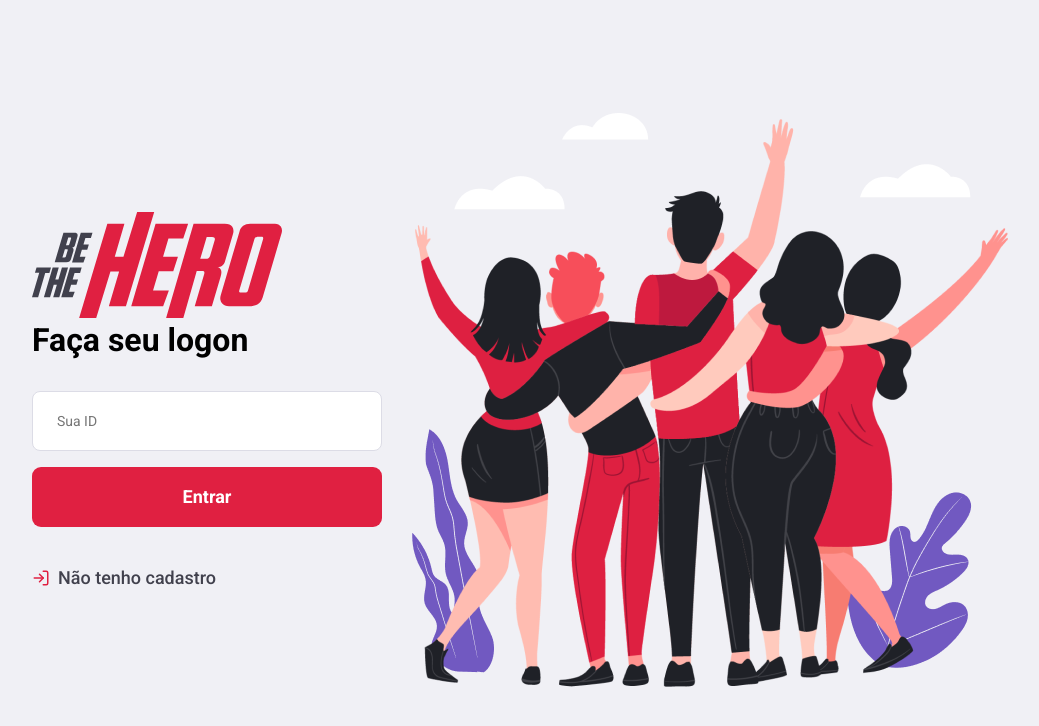
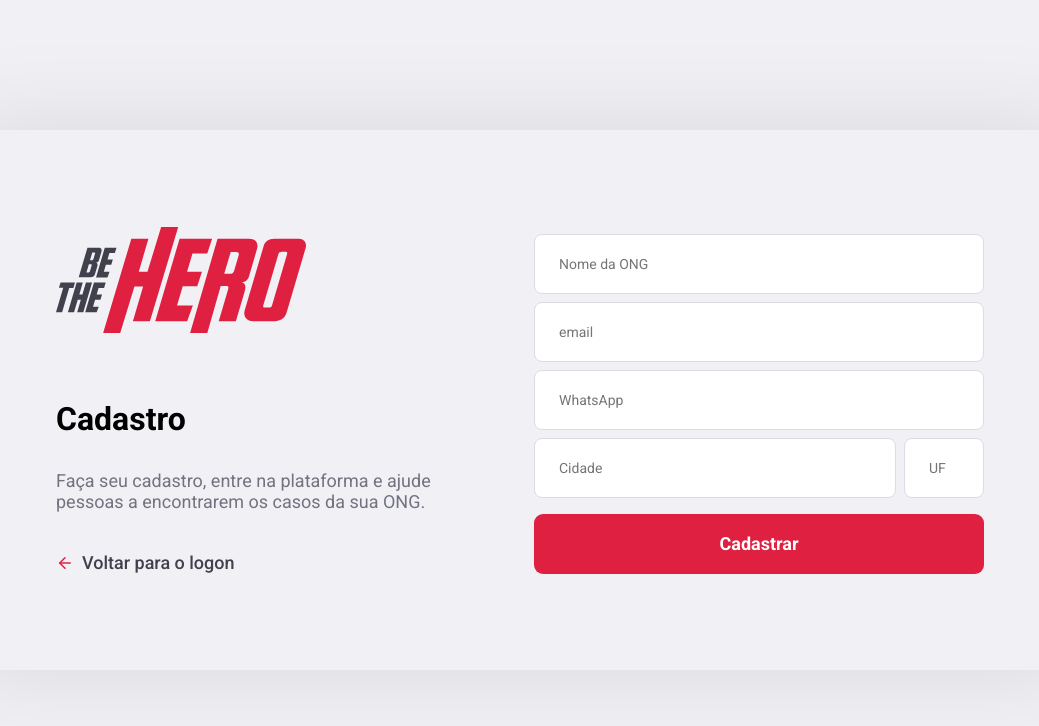
Before and after one commit to pavanetti/be-the-hero, a React (Create React App) app in the folder frontend/: page /register in a window 1280 px wide. Shown: the top 726 px of the page, without its empty margins (120-1159 px from the left). Built offline with nearby package versions, Linux system fonts and the light colour scheme.

Commit message:
Add register and profile pages

```diff
--- a/frontend/package.json
+++ b/frontend/package.json
@@ -9,6 +9,7 @@
     "react": "^16.13.1",
     "react-dom": "^16.13.1",
     "react-icons": "^3.9.0",
+    "react-router-dom": "^5.1.2",
     "react-scripts": "3.4.1"
   },
   "scripts": {
--- a/frontend/src/App.js
+++ b/frontend/src/App.js
@@ -2,10 +2,10 @@ import React from "react";
 
 import "./global.css";
 
-import { Logon } from "./pages/Logon";
+import Routes from "./routes";
 
 function App() {
-  return <Logon />;
+  return <Routes />;
 }
 
 export default App;
--- a/frontend/src/global.css
+++ b/frontend/src/global.css
@@ -53,3 +53,22 @@ form input {
 .button:hover {
   filter: brightness(90%);
 }
+
+.back-link {
+  display: flex;
+  align-items: center;
+  margin-top: 40px;
+  color: #41414d;
+  font-size: 18px;
+  text-decoration: none;
+  font-weight: 500;
+  transition: opacity 0.2s;
+}
+
+.back-link svg {
+  margin-right: 8px;
+}
+
+.back-link:hover {
+  opacity: 0.8;
+}
--- a/frontend/src/pages/Logon/index.js
+++ b/frontend/src/pages/Logon/index.js
@@ -1,5 +1,5 @@
 import React from "react";
-
+import { Link } from "react-router-dom";
 import { FiLogIn } from "react-icons/fi";
 
 import "./styles.css";
@@ -7,7 +7,7 @@ import "./styles.css";
 import logo from "../../assets/logo.svg";
 import heroes from "../../assets/heroes.png";
 
-export function Logon() {
+export default function Logon() {
   return (
     <div className="logon-container">
       <section className="form">
@@ -16,10 +16,10 @@ export function Logon() {
           <h1>Faça seu logon</h1>
           <input placeholder="Sua ID" />
           <button className="button">Entrar</button>
-          <a href="/register">
+          <Link to="/register" className="back-link">
             <FiLogIn size={18} color="#e02041" />
             Não tenho cadastro
-          </a>
+          </Link>
         </form>
       </section>
       <img src={heroes} alt="Heroes" />
--- a/frontend/src/pages/Logon/styles.css
+++ b/frontend/src/pages/Logon/styles.css
@@ -6,7 +6,7 @@
 
   display: flex;
   align-items: center;
-  justify-content: center;
+  justify-content: space-between;
 }
 
 .logon-container section.form {
@@ -19,22 +19,3 @@
   font-size: 32px;
   margin-bottom: 32px;
 }
-
-.logon-container section.form form a {
-  display: flex;
-  align-items: center;
-  margin-top: 40px;
-  color: #41414d;
-  font-size: 18px;
-  text-decoration: none;
-  font-weight: 500;
-  transition: opacity 0.2s;
-}
-
-.logon-container section.form form a svg {
-  margin-right: 8px;
-}
-
-.logon-container section.form form a:hover {
-  opacity: 0.8;
-}
--- /dev/null
+++ b/frontend/src/pages/Profile/index.js
@@ -0,0 +1,25 @@
+import React from "react";
+import { Link } from "react-router-dom";
+import { FiPower, FiTrash2 } from "react-icons/fi";
+
+import "./styles.css";
+
+import logo from "../../assets/logo.svg";
+
+export default function Profile() {
+  return (
+    <div className="profile-container">
+      <header>
+        <img src={logo} alt="" />
+        <span>Bem vinda, APAD</span>
+
+        <Link className="button" to="/indidents/new">
+          Cadastrar novo caso
+        </Link>
+        <button type="button">
+          <FiPower size={18} color="#e02041" />
+        </button>
+      </header>
+    </div>
+  );
+}
--- /dev/null
+++ b/frontend/src/pages/Profile/styles.css
@@ -0,0 +1,40 @@
+.profile-container {
+  width: 100%;
+  max-width: 1180px;
+  padding: 0 30px;
+  margin: 32px auto;
+}
+
+.profile-container header {
+  display: flex;
+  align-items: center;
+}
+
+.profile-container header span {
+  font-size: 20px;
+  margin-left: 24px;
+}
+
+.profile-container header img {
+  height: 64px;
+}
+
+.profile-container header a {
+  width: 260px;
+  margin-left: auto;
+  margin-top: 0;
+}
+
+.profile-container header button {
+  height: 60px;
+  width: 60px;
+  border-radius: 8px;
+  border: 1px solid #dcdce6;
+  background: transparent;
+  margin-left: 16px;
+  transition: border-color 0.2s;
+}
+
+.profile-container header button:hover {
+  border-color: #999;
+}
--- /dev/null
+++ b/frontend/src/pages/Register/index.js
@@ -0,0 +1,41 @@
+import React from "react";
+import { Link } from "react-router-dom";
+import { FiArrowLeft } from "react-icons/fi";
+
+import "./styles.css";
+
+import logo from "../../assets/logo.svg";
+
+export default function Register() {
+  return (
+    <div className="register-container">
+      <div className="content">
+        <section>
+          <img src={logo} alt="Be The Hero" />
+          <h1>Cadastro</h1>
+          <p>
+            Faça seu cadastro, entre na plataforma e ajude pessoas a encontrarem
+            os casos da sua ONG.
+          </p>
+
+          <Link to="/" className="back-link">
+            <FiArrowLeft size={18} color="#e02041" />
+            Voltar para o logon
+          </Link>
+        </section>
+
+        <form>
+          <input placeholder="Nome da ONG" />
+          <input type="email" placeholder="email" />
+          <input placeholder="WhatsApp" />
+
+          <div className="input-group">
+            <input placeholder="Cidade" />
+            <input placeholder="UF" style={{ width: 80 }} />
+          </div>
+          <button className="button">Cadastrar</button>
+        </form>
+      </div>
+    </div>
+  );
+}
--- /dev/null
+++ b/frontend/src/pages/Register/styles.css
@@ -0,0 +1,54 @@
+.register-container {
+  width: 100%;
+  max-width: 1120px;
+  height: 100vh;
+  margin: 0 auto;
+
+  display: flex;
+  align-items: center;
+  justify-content: center;
+}
+
+.register-container .content {
+  width: 100%;
+  padding: 96px;
+  background: #f0f0f5;
+  box-shadow: 0 0 100px rgba(0, 0, 0, 0.1);
+  border-radius: 8px;
+
+  display: flex;
+  justify-content: space-between;
+  align-items: center;
+}
+
+.register-container .content section {
+  width: 100%;
+  max-width: 380px;
+}
+
+.register-container .content section h1 {
+  margin: 64px 0 32px;
+  font-size: 32px;
+}
+
+.register-container .content section p {
+  font-size: 18px;
+  color: #737380;
+}
+
+.register-container .content form {
+  width: 100%;
+  max-width: 450px;
+}
+
+.register-container .content form input {
+  margin-top: 8px;
+}
+
+.register-container .content form .input-group {
+  display: flex;
+}
+
+.register-container .content form .input-group input + input {
+  margin-left: 8px;
+}
--- /dev/null
+++ b/frontend/src/routes.js
@@ -0,0 +1,18 @@
+import React from "react";
+import { BrowserRouter as Router, Route, Switch } from "react-router-dom";
+
+import Logon from "./pages/Logon";
+import Profile from "./pages/Profile";
+import Register from "./pages/Register";
+
+export default function Routes() {
+  return (
+    <Router>
+      <Switch>
+        <Route path="/" exact component={Logon} />
+        <Route path="/register" component={Register} />
+        <Route path="/profile" component={Profile} />
+      </Switch>
+    </Router>
+  );
+}
```
Also changed, not shown: 1 other file (tests, documents, lock files or other folders).
